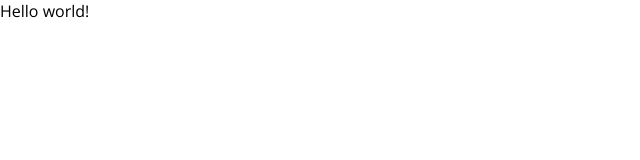
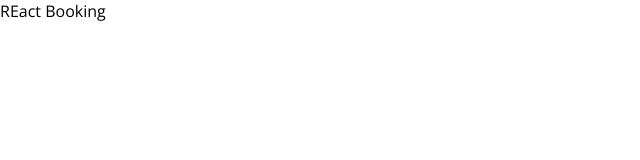
Before and after one commit to prahladtimalsina/React-Booking-Reservation-App, a React (Create React App) app: page / in a window 1280 px wide. Shown: the top 160 px of the page, without its empty margins (0-640 px from the left). Built offline with nearby package versions, Linux system fonts and the light colour scheme.

Commit message:
first push app

```diff
--- a/src/App.js
+++ b/src/App.js
@@ -1,7 +1,7 @@
 function App() {
   return (
     <div>
-      Hello world!
+      REact Booking
     </div>
   );
 }
```
